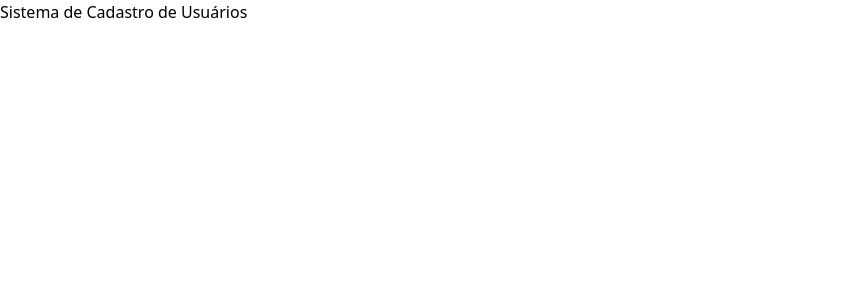
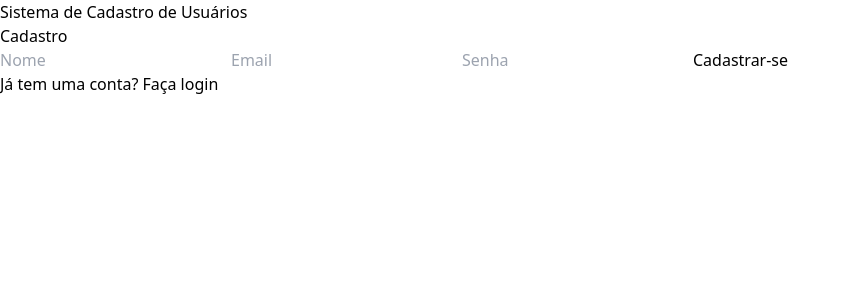
Before and after one commit to cassioluciano98/Projeto-Cadastro-de-Usuarios, a React app: page / in a window 1280 px wide. Shown: the top 300 px of the page, without its empty margins (0-851 px from the left). Built offline with nearby package versions, Linux system fonts and the light colour scheme; the HTML template or start-up script is replaced by a standard one.

Commit message:
Finalizado

```diff
--- a/package.json
+++ b/package.json
@@ -1,4 +1,5 @@
 {
+  "homepage": "http://cassioluciano98.github.io/Projeto-Cadastro-de-Usuarios",
   "name": "react-cadastro",
   "private": true,
   "version": "0.0.0",
--- a/src/App.jsx
+++ b/src/App.jsx
@@ -12,9 +12,9 @@ function App() {
       <h1 className="text-2xl font-bold text-center">Sistema de Cadastro de Usuários</h1>
     </header>
       <Routes>
-        <Route path="/Projeto-Cadastro-de-Usuarios---React-Vite/" element={< Cadastro />} />
-        <Route path="/Projeto-Cadastro-de-Usuarios---React-Vite/login" element={< Login />} />
-        <Route path="/Projeto-Cadastro-de-Usuarios---React-Vite/listar-usuarios" element={< ListarUsuarios />} />
+        <Route path="/" element={< Cadastro />} />
+        <Route path="/login" element={< Login />} />
+        <Route path="/listar-usuarios" element={< ListarUsuarios />} />
       </Routes>
     </BrowserRouter>
   )
```
